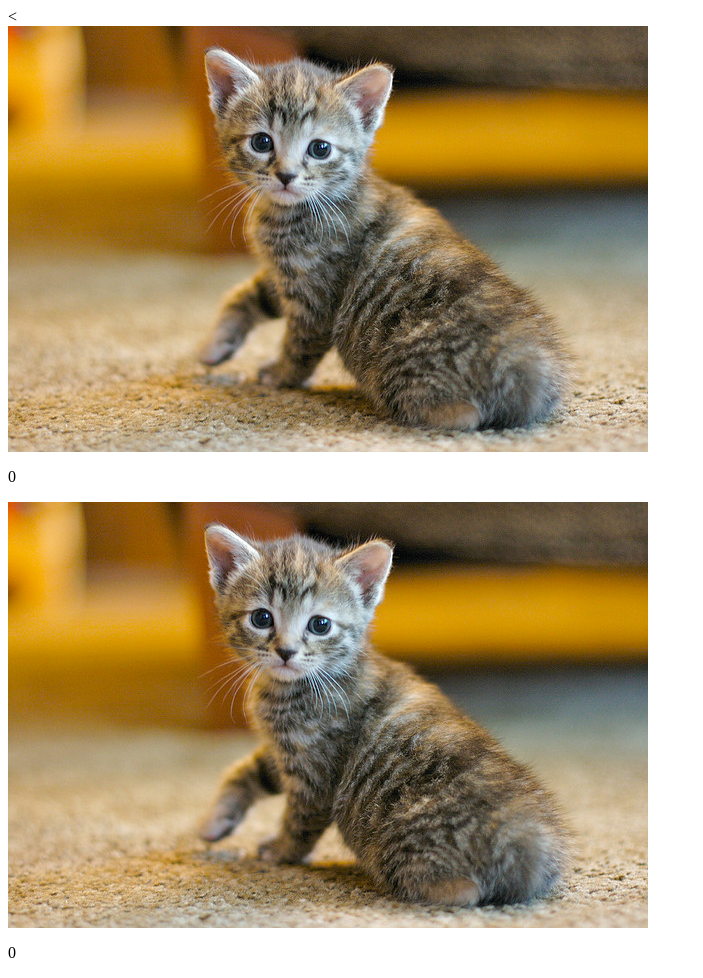
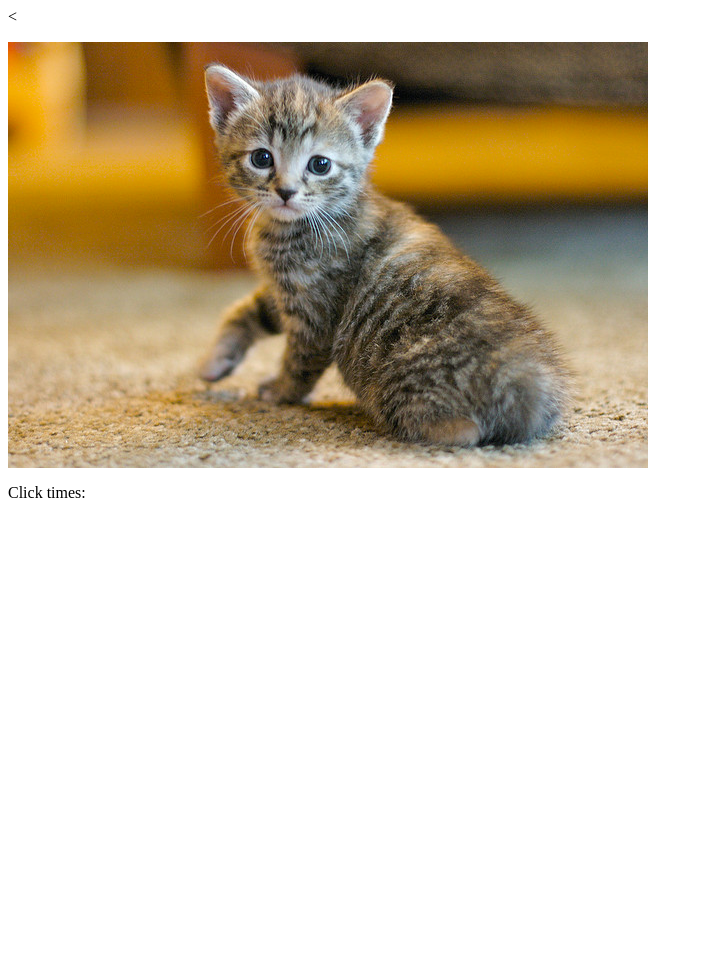
Before and after one commit to WillfordZhan/Cat-cliker, a plain HTML site: page index.html in a window 1280 px wide. Shown: the whole page, without its empty margins (0-703 px from the left). After the commit the page ends 800 px from the top, so only its background shows below. Drawn offline with Linux system fonts and the light colour scheme.

Commit message:
added imgs

```diff
--- a/index.html
+++ b/index.html
@@ -13,18 +13,19 @@
 
 <body>
     <div>
-        <div class="clicker1">
-            <img src="img/cat.jpg">
+        <div class="cat">
+            <div class="catName">
+                <p class="name"></p>
+            </div>
+            <div class="clicker">
+                <img src="img/cat.jpg">
+            </div>
+            <div>
+                <p>Click times: </p>
+                <p class="timeShower"></p>
+            </div>
         </div>
-        <div>
-            <p class="timeShower1"></p>
-        </div>
-        <div class="clicker2">
-            <img src="img/cat.jpg">
-        </div>
-        <div>
-            <p class="timeShower2"></p>
-        </div>
+
     </div>
 
 </body>
```
Also changed, not shown: img/cat2.jpg (added), img/cat3.jpg (added), img/cat4.jpg (added), img/cat5.jpg (added).
